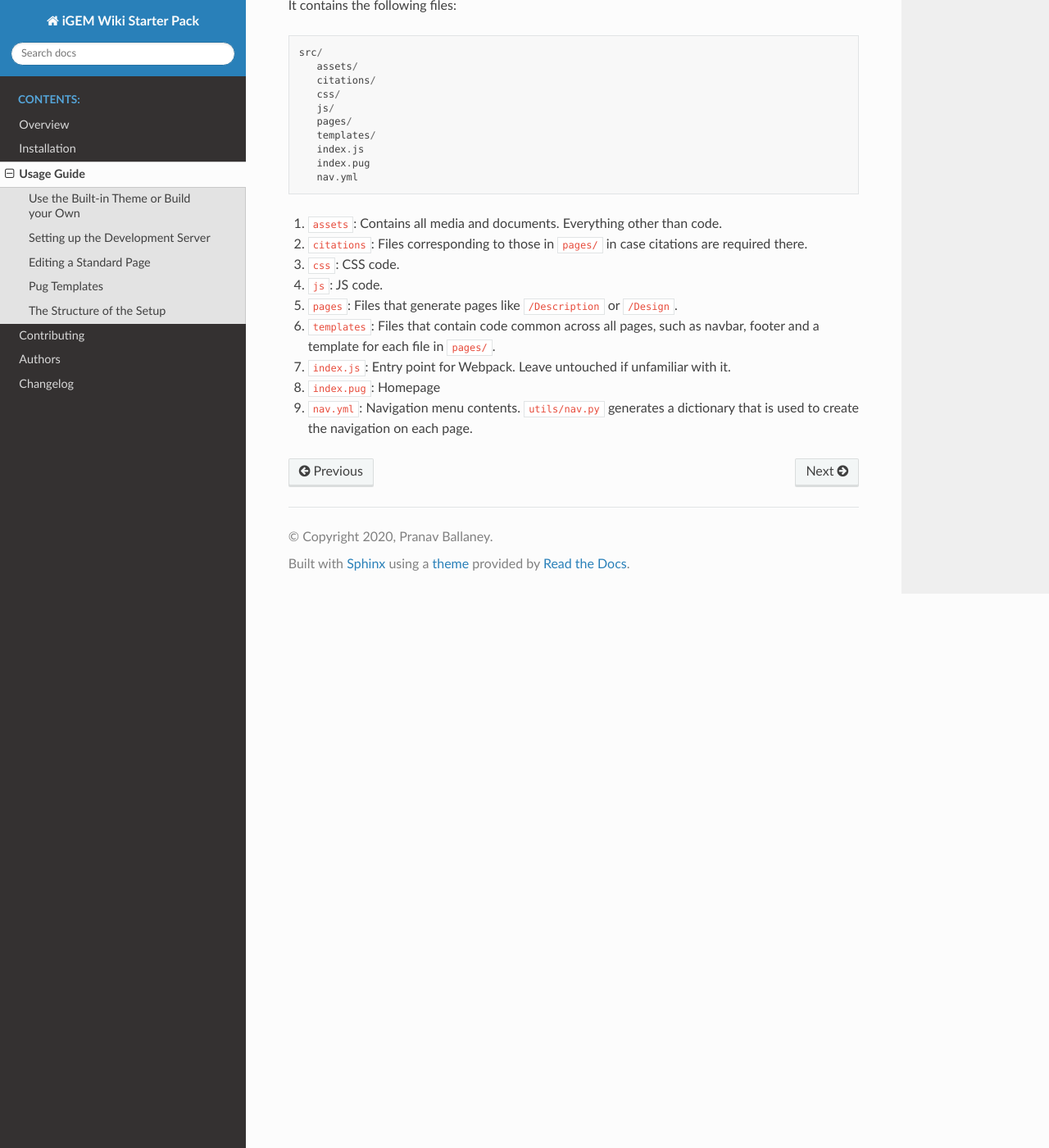
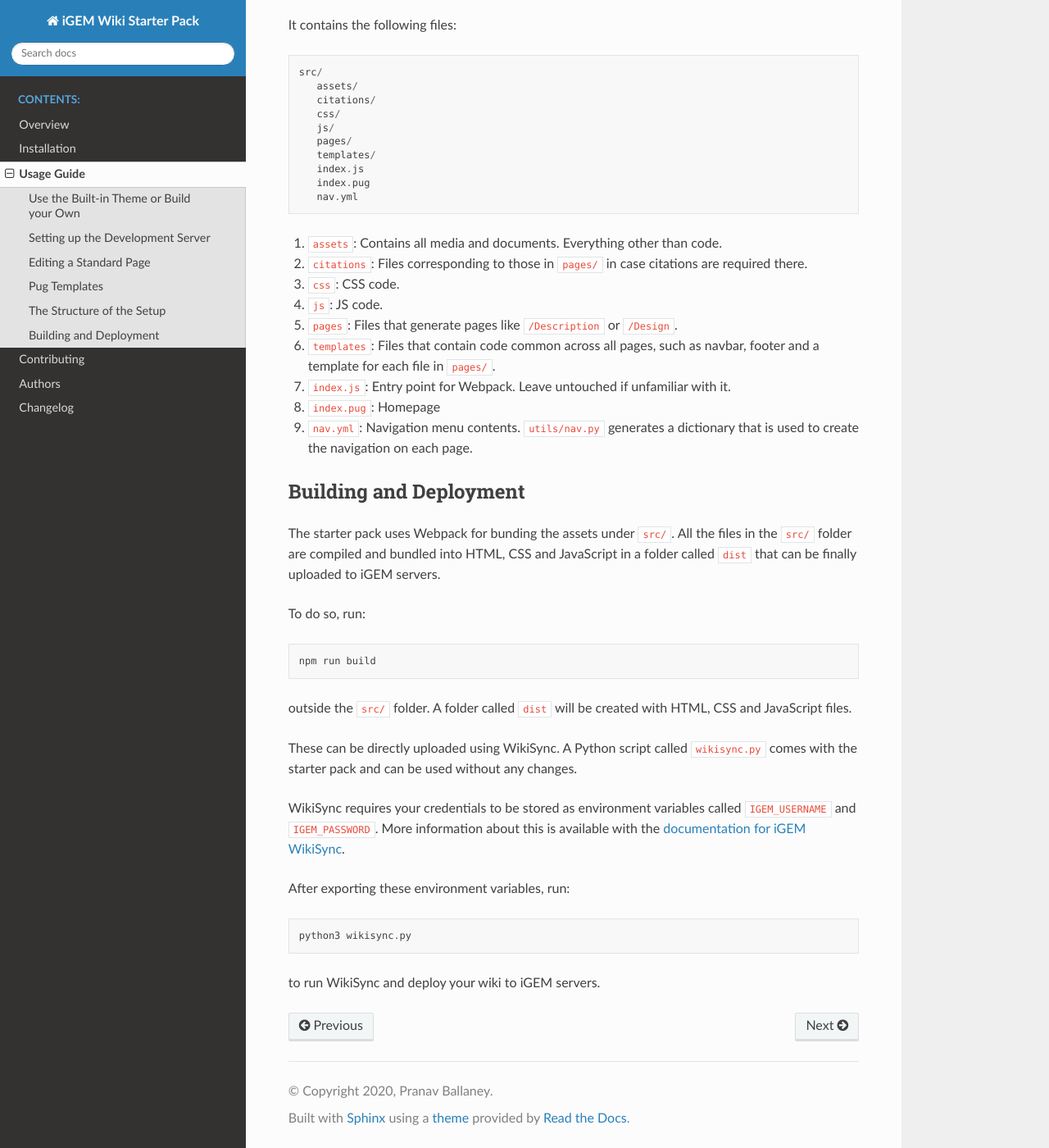
Before and after one commit to igembitsgoa/igem-wiki-starter, a Sphinx documentation site: the page built from docs/usage/index.rst, in a window 1280 px wide and 1400 px high, scrolled down 2668 px. Shown: the whole window at 82% size. Built offline with Sphinx 7.4.7 and the Read the Docs theme 2.0.0, drawn with Linux system fonts in a browser that asks for light colours; some of the changed text lies outside the part shown.

Commit message:
Add docs about uploading and deployment

```diff
--- a/docs/usage/index.rst
+++ b/docs/usage/index.rst
@@ -127,3 +127,25 @@ It contains the following files::
 #. ``index.pug``: Homepage
 
 #. ``nav.yml``: Navigation menu contents. ``utils/nav.py`` generates a dictionary that is used to create the navigation on each page.
+
+
+Building and Deployment
+-----------------------
+
+The starter pack uses Webpack for bunding the assets under ``src/``. All the files in the ``src/`` folder are compiled and bundled into HTML, CSS and JavaScript in a folder called ``dist`` that can be finally uploaded to iGEM servers.
+
+To do so, run::
+
+    npm run build
+
+outside the ``src/`` folder. A folder called ``dist`` will be created with HTML, CSS and JavaScript files.
+
+These can be directly uploaded using WikiSync. A Python script called ``wikisync.py`` comes with the starter pack and can be used without any changes.
+
+WikiSync requires your credentials to be stored as environment variables called ``IGEM_USERNAME`` and ``IGEM_PASSWORD``. More information about this is available with the `documentation for iGEM WikiSync <https://igem-wikisync.readthedocs.io>`_.
+
+After exporting these environment variables, run::
+
+    python3 wikisync.py
+
+to run WikiSync and deploy your wiki to iGEM servers.
```
